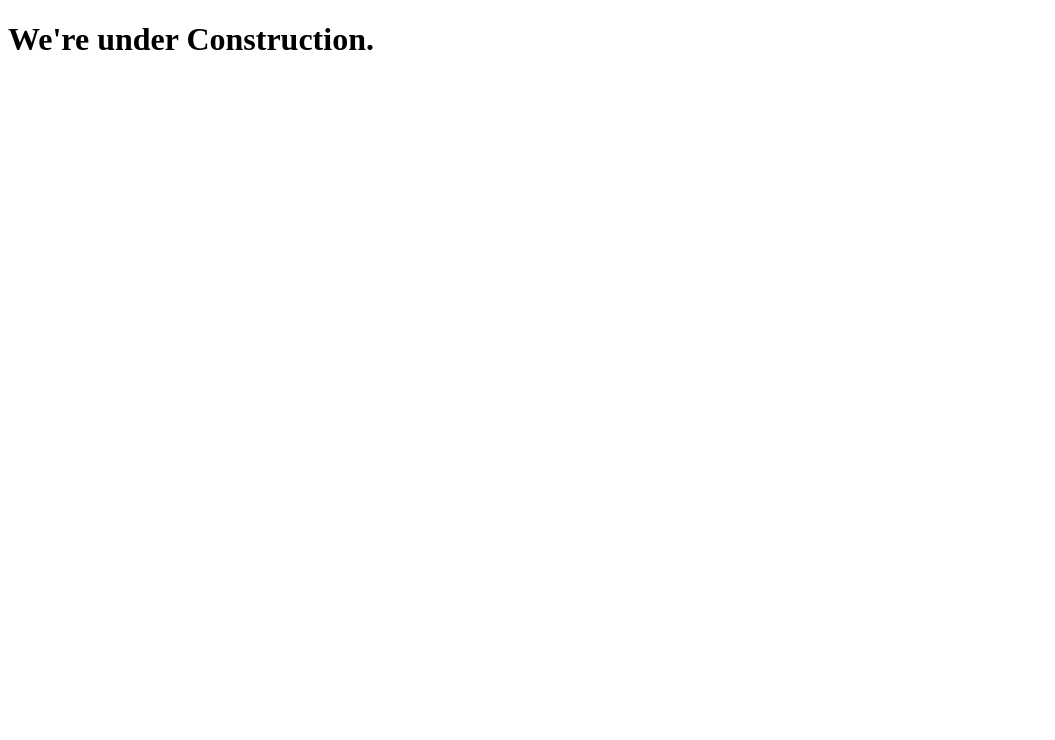
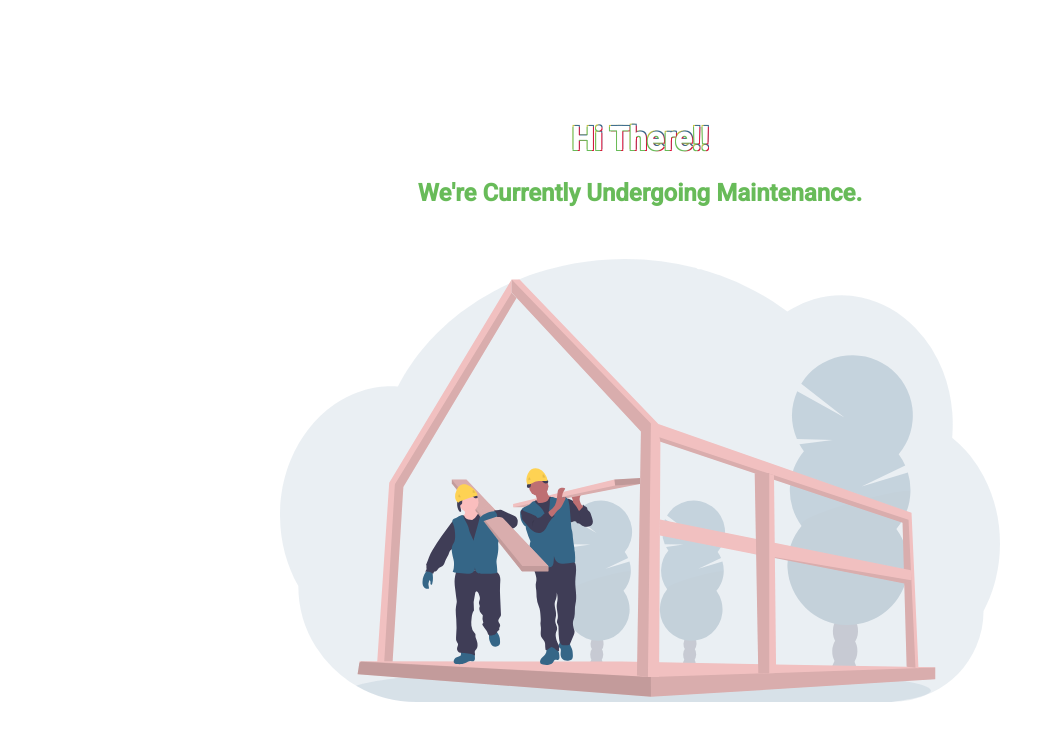
Before and after one commit to Obelem/upperoom_under_construction, a plain HTML site: page index.html in a window 1280 px wide. Shown: the whole page, without its empty margins (0-1055 px from the left). Drawn offline with Linux system fonts and the light colour scheme.

Commit message:
added assets

```diff
--- a/index.html
+++ b/index.html
@@ -1,11 +1,23 @@
 <!DOCTYPE html>
 <html lang="en">
 <head>
+    <link rel="preconnect" href="https://fonts.googleapis.com">
+    <link rel="preconnect" href="https://fonts.gstatic.com" crossorigin>
+    <link href="https://fonts.googleapis.com/css2?family=Roboto:wght@300;400;500&display=swap" rel="stylesheet">
+
+    <link rel="stylesheet" href="style.css">
     <meta charset="UTF-8">
     <meta name="viewport" content="width=device-width, initial-scale=1.0">
     <title>Upperoom - Under Construction</title>
 </head>
 <body>
-    <h1>We're under Construction.</h1>
+    <div class="root-container">
+        <div>
+            <h1>Hi There!!</h1>
+            <h2>We're Currently Undergoing Maintenance.</h2>
+        </div>
+
+        <img class="banner-img" src="assets/banner_under_construction.svg" alt="banner-under-construction">
+    </div>
 </body>
 </html>
--- /dev/null
+++ b/style.css
@@ -0,0 +1,37 @@
+body {
+    margin: 0;
+    padding: 0;
+
+    font-family: 'Roboto', sans-serif;
+
+}
+
+.root-container {
+    display: grid;
+    place-items: center;
+    place-content: center;
+    row-gap: 2rem;
+
+    height: 100vh;
+    min-height: 30rem;
+}
+
+h1 {
+    color: white;
+    text-shadow: 5px 4px 11px #68bb59, 0 2px 5px #68bb59;
+  text-align: center;
+
+  text-shadow: -1px 1px 0 #68bb59,
+	1px 1px 0 crimson,
+	1px -1px 0 #356687,
+	-1px -1px 0 #c6c23f;
+}
+
+h2 {
+    color: #68bb59;
+}
+
+.banner-img {
+    width: 45rem;
+    width: min(45rem, 80vw);
+}
```
Also changed, not shown: assets/banner_under_construction.svg (added).
